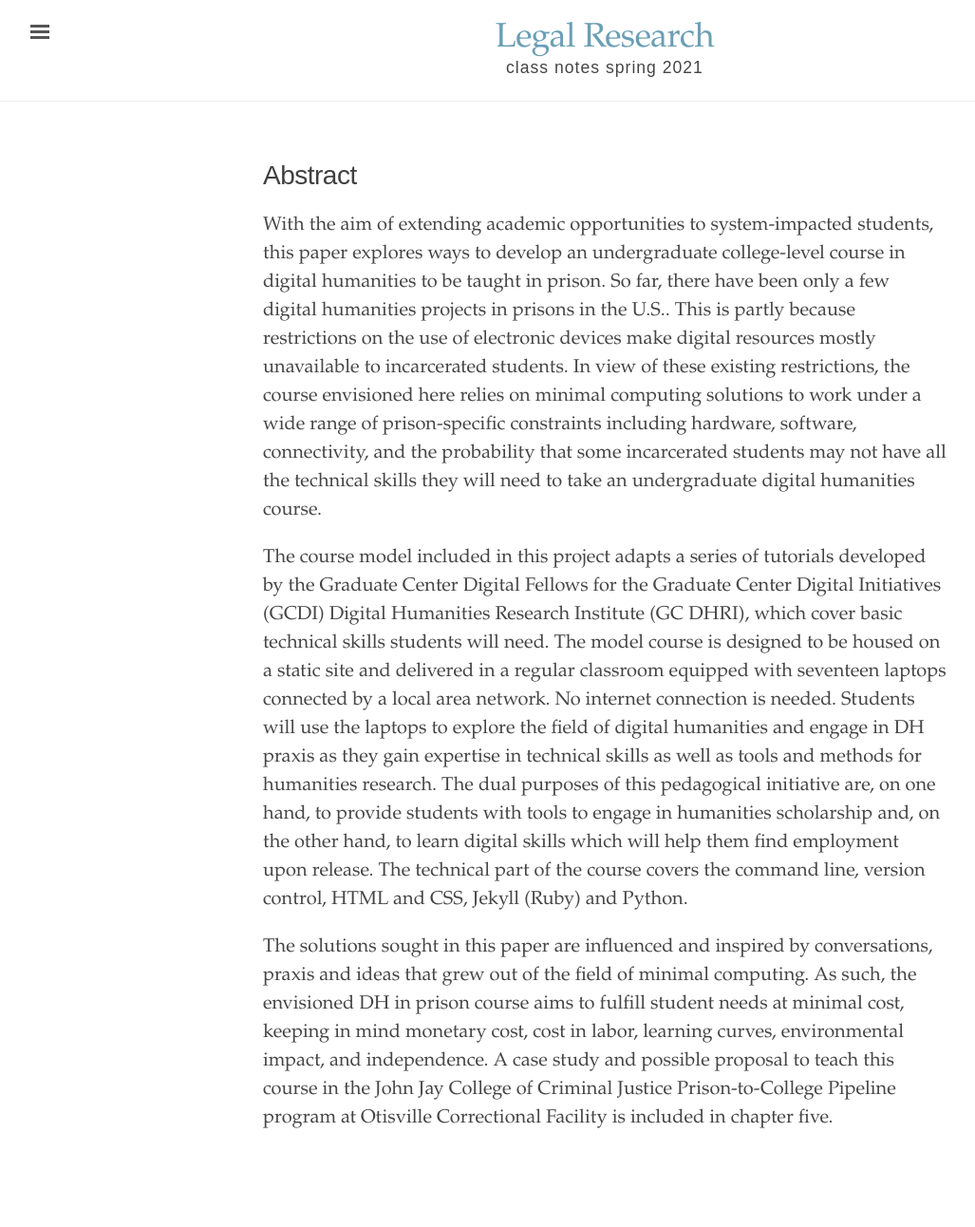
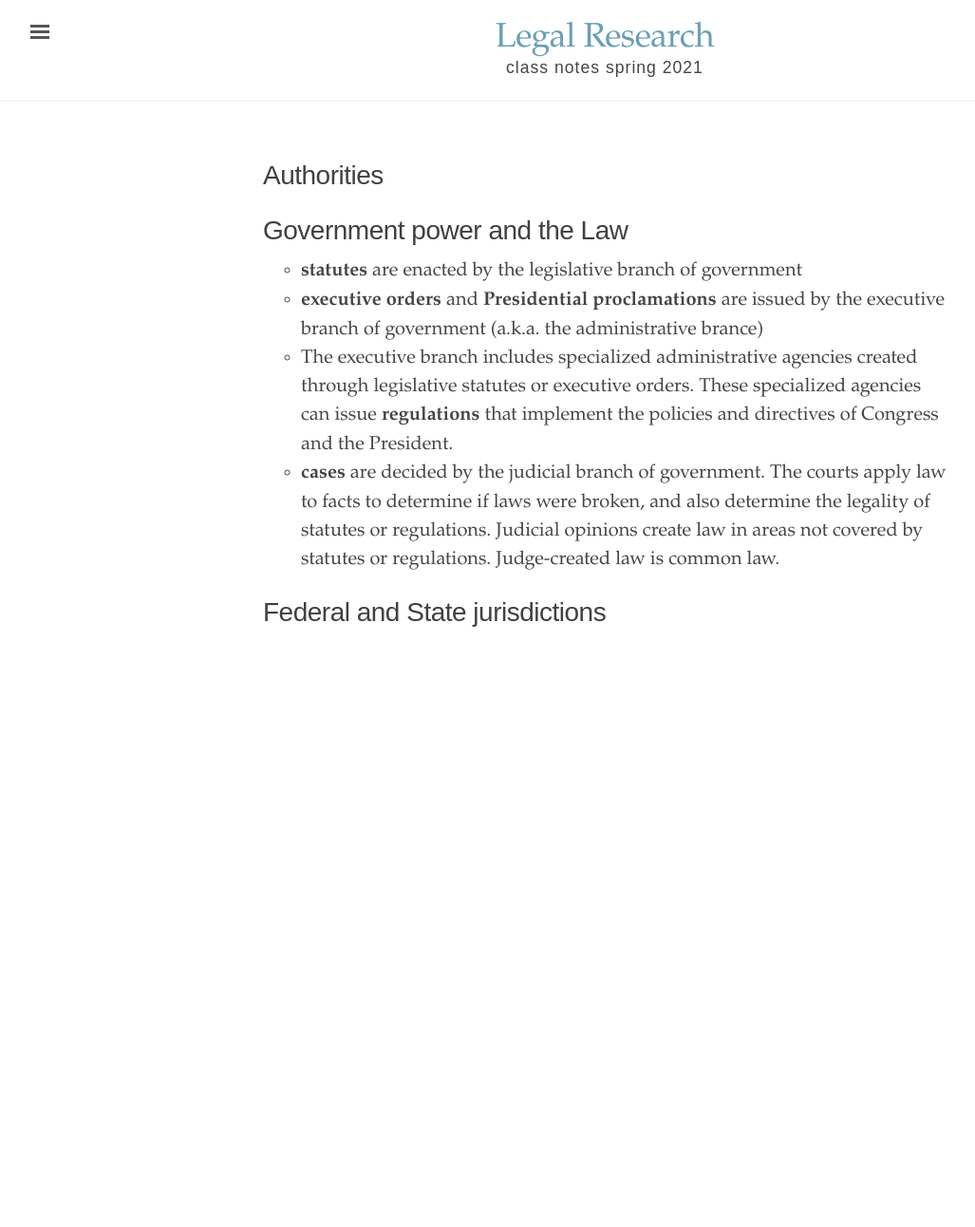
Before and after one commit to binipringle/legalresearch, a Jekyll site: the page built from _texts/0-abstract.md, in a window 1280 px wide. Shown: the whole page at 95% size, without its empty margins (3-1030 px from the left). Built offline with Jekyll 4.4.1, drawn with Linux system fonts in a browser that asks for light colours; after the commit the page ends 900 px from its top, so only the background shows below that.

Commit message:
wrote first chapter in what used to be abstract and updated bundler and installed gems

```diff
--- a/_texts/0-abstract.md
+++ b/_texts/0-abstract.md
@@ -1,12 +1,15 @@
 ---
 layout: narrative
-title: Abstract
+title: Authorities
 author:
 editor: Sabina Pringle
-source: Capstone project, MA in Digital Humanities, The Graduate Center - CUNY
+source: Progressive Legal Research by Jonathan Saxon, CUNY School of Law Library
 ---
-With the aim of extending academic opportunities to system-impacted students, this paper explores ways to develop an undergraduate college-level course in digital humanities to be taught in prison. So far, there have been only a few digital humanities projects in prisons in the U.S.. This is partly because restrictions on the use of electronic devices make digital resources mostly unavailable to incarcerated students. In view of these existing restrictions, the course envisioned here relies on minimal computing solutions to work under a wide range of prison-specific constraints including hardware, software, connectivity, and the probability that some incarcerated students may not have all the technical skills they will need to take an undergraduate digital humanities course.
+# Government power and the Law
 
-The course model included in this project adapts a series of tutorials developed by the Graduate Center Digital Fellows for the Graduate Center Digital Initiatives (GCDI) Digital Humanities Research Institute (GC DHRI), which cover basic technical skills students will need. The model course is designed to be housed on a static site and delivered in a regular classroom equipped with seventeen laptops connected by a local area network. No internet connection is needed. Students will use the laptops to explore the field of digital humanities and engage in DH praxis as they gain expertise in technical skills as well as tools and methods for humanities research. The dual purposes of this pedagogical initiative are, on one hand, to provide students with tools to engage in humanities scholarship and, on the other hand, to learn digital skills which will help them find employment upon release. The technical part of the course covers the command line, version control, HTML and CSS, Jekyll (Ruby) and Python.
+- **statutes** are enacted by the legislative branch of government
+- **executive orders** and **Presidential proclamations** are issued by the executive branch of government (a.k.a. the administrative brance)
+- The executive branch includes specialized administrative agencies created through legislative statutes or executive orders. These specialized agencies can issue **regulations** that implement the policies and directives of Congress and the President.
+- **cases** are decided by the judicial branch of government. The courts apply law to facts to determine if laws were broken, and also determine the legality of statutes or regulations. Judicial opinions create law in areas not covered by statutes or regulations. Judge-created law is common law.
 
-The solutions sought in this paper are influenced and inspired by conversations, praxis and ideas that grew out of the field of minimal computing. As such, the envisioned DH in prison course aims to fulfill student needs at minimal cost, keeping in mind monetary cost, cost in labor, learning curves, environmental impact, and independence. A case study and possible proposal to teach this course in the John Jay College of Criminal Justice Prison-to-College Pipeline program at Otisville Correctional Facility is included in chapter five.
+# Federal and State jurisdictions
```
Also changed, not shown: Gemfile.lock.
